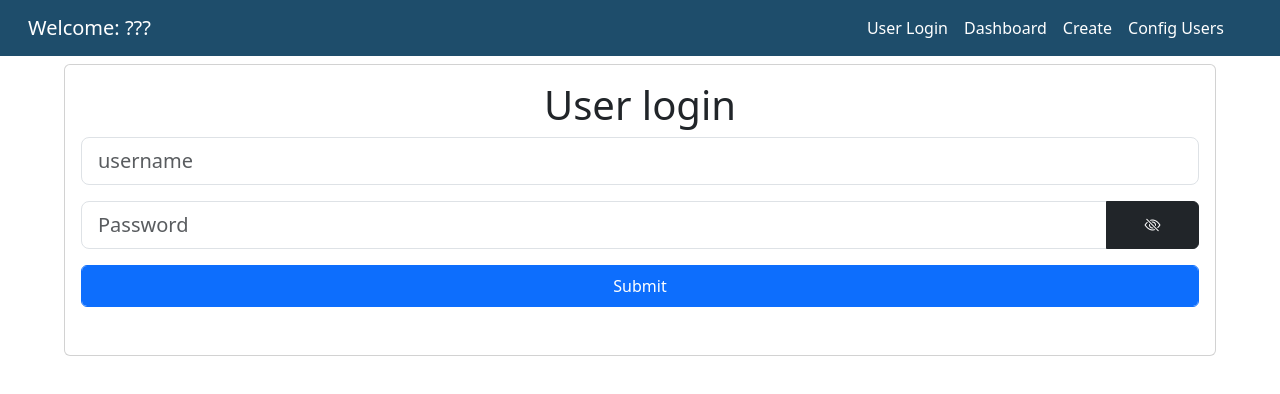
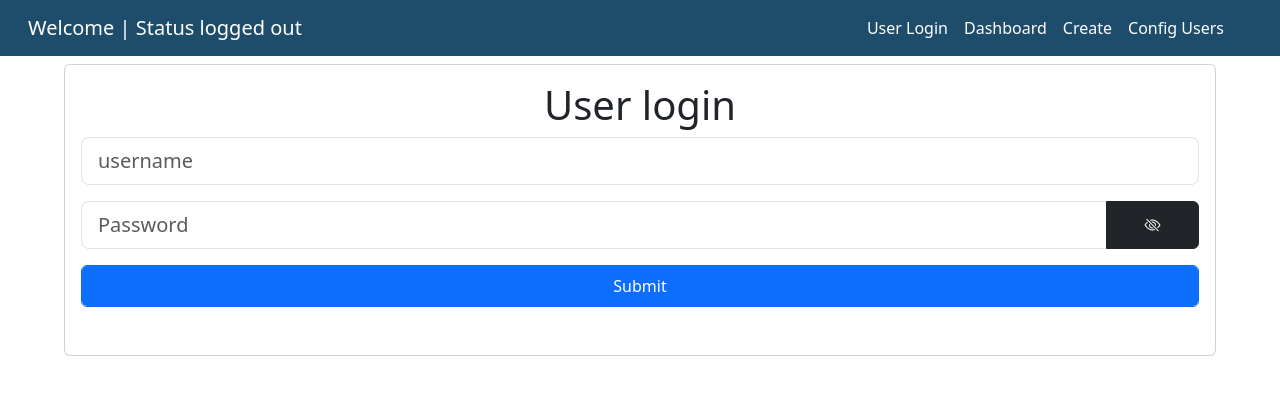
Before and after one commit to HowDoYouWriteACommentLineAgain/webProg_finals, a React (Create React App) app in the folder react-app/: page / in a window 1280 px wide. Shown: the top 394 px of the page. Built offline with nearby package versions, Linux system fonts and the light colour scheme.

Commit message:
logging in now persists

```diff
--- a/react-app/src/App.js
+++ b/react-app/src/App.js
@@ -9,17 +9,27 @@ import UsersCrud from './pages/UsersCrud';
 import Dashboard from './pages/Dashboard';
 import AddDashboard from "./pages/AddDashboard";
 import NotFound from "./pages/NotFound";
+import checkToken from "./scripts/checkToken";
 
 function App() {
   const [loginStatus, setLoginStatus] = useState(false);
-  const [currentUser, setCurrentUser] = useState('');
+
+  useEffect(()=>{
+
+    const checkForToken = async () =>{
+        const isTokenValid = await checkToken();
+        setLoginStatus(isTokenValid);
+    }
+    checkForToken();
+
+  },[])
 
   return (
     <BrowserRouter>
       <Routes>
-        <Route path='/' element={<Layout loginStatus={loginStatus} currentUser={currentUser}/>}>
-          <Route index path='/' element={<Login loginStatus={loginStatus} setLoginStatus={setLoginStatus} setCurrentUser={setCurrentUser}/>} />
-          <Route path='/login' element={<Login loginStatus={loginStatus} setLoginStatus={setLoginStatus} setCurrentUser={setCurrentUser}/>} />
+        <Route path='/' element={<Layout loginStatus={loginStatus}/>}>
+          <Route index path='/' element={<Login loginStatus={loginStatus} setLoginStatus={setLoginStatus} />} />
+          <Route path='/login' element={<Login loginStatus={loginStatus} setLoginStatus={setLoginStatus} />} />
           <Route path="dashboard" element={<Dashboard />} />
           <Route element={<ProtectedRoutes status={loginStatus}/>}>
             <Route path="usersCrud" element={<UsersCrud />} />
--- a/react-app/src/Layout.js
+++ b/react-app/src/Layout.js
@@ -2,13 +2,13 @@ import { Outlet, Link} from "react-router-dom";
 import {primary, card} from'./styleObjects/customStyles';
 import { useEffect } from "react";
 
-const Layout = ({loginStatus, currentUser}) => {
+const Layout = ({loginStatus}) => {
 
     return(
         <>
         <nav className='navbar navbar-expand-lg bg-body-indigo text-white' style={primary}>
             <span className="container-fluid pe-5">
-                <span className="navbar-brand col-2 text-white px-3">Welcome: {currentUser || '???'}</span>
+                <span className="navbar-brand col-2 text-white px-3">Welcome | Status {(loginStatus) ? 'logged in' : 'logged out'}</span>
                 {/* <span className="nav-item  col-5">Connected East Avenue Medical Center | status: {loginStatus || 'Please login'}</span> */}
 
                 <span className="navbar-nav d-flex" id="collapseNavItems">
--- a/react-app/src/components/FetchComponent.js
+++ b/react-app/src/components/FetchComponent.js
@@ -27,7 +27,7 @@ export default function FetchUsers({list, setList, url, showDelete, filter}){
             navigate('/login',{replace:true});
         }
 
-        const data = await res.json();
+        // const data = await res.json();
         console.log(res.status);
         if(res.status === 200) setList(list.filter(item => item._id !== id));
     }
--- a/react-app/src/pages/Login.js
+++ b/react-app/src/pages/Login.js
@@ -3,7 +3,7 @@ import { useNavigate } from "react-router-dom";
 import Inputs from '../components/Inputs';
 
 
-function Login({loginStatus, setLoginStatus, setCurrentUser}) {
+function Login({loginStatus, setLoginStatus}) {
 
   const [username, setUsername] = useState('');
   const [password, setPassword] = useState('');
@@ -49,12 +49,11 @@ function Login({loginStatus, setLoginStatus, setCurrentUser}) {
       if(data.success === true){
         uInput.current.classList.remove('is-invalid');
         uInput.current.classList.remove('is-invalid');
-        setCurrentUser(username);
         setLoginStatus(true);
         localStorage.setItem('token', data.token);
         navigateOut('/usersCrud', {replace:true});
       } else{
-        setCurrentUser('');
+
         setLoginStatus(false);
         uInput.current.classList.add('is-invalid');
         pInput.current.classList.add('is-invalid');
```
